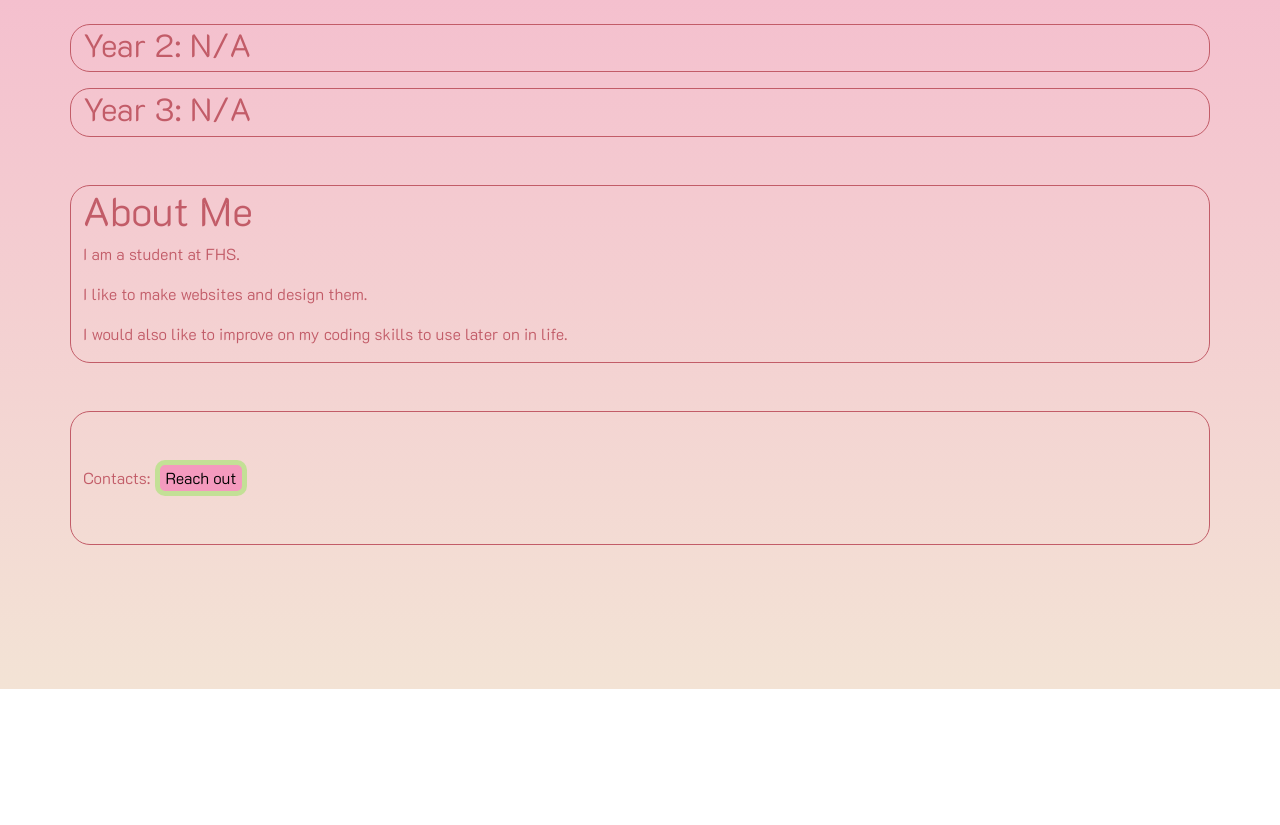
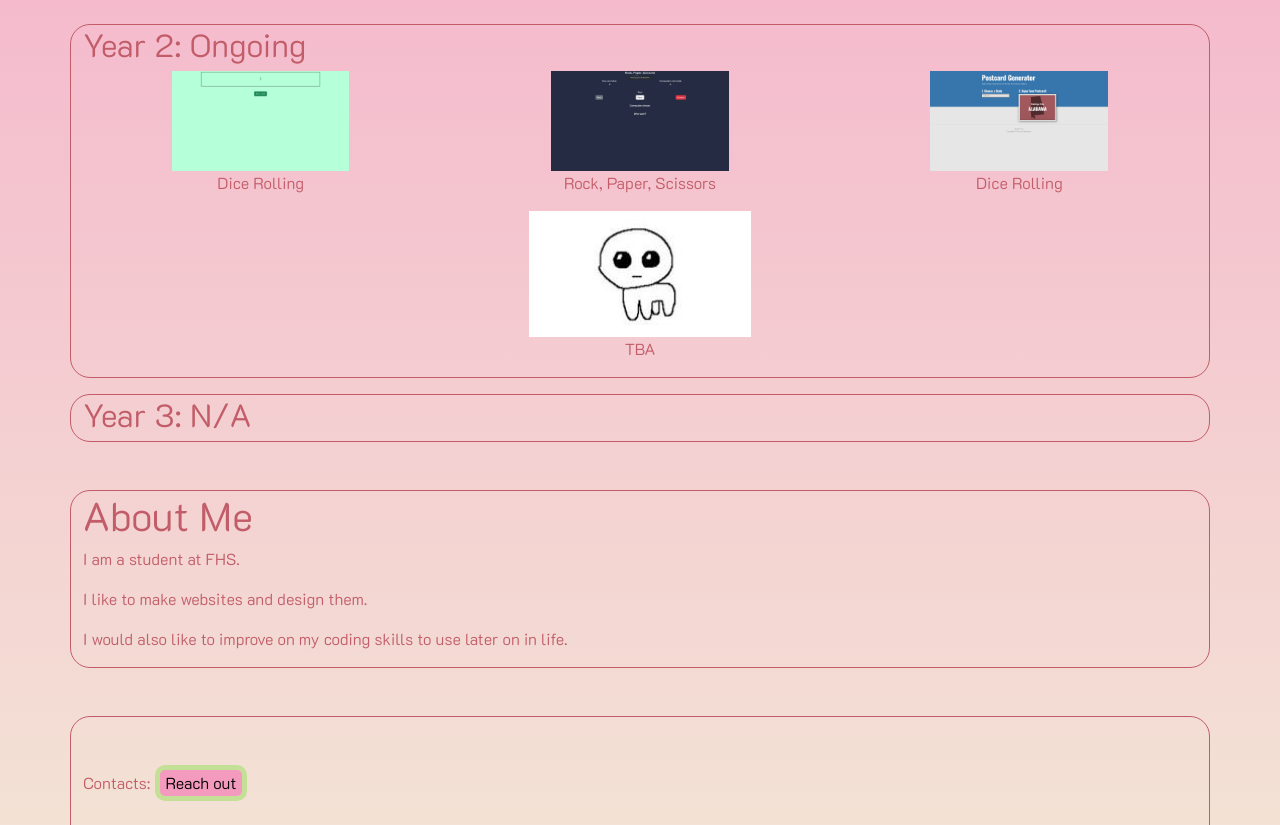
Before and after one commit to Giorios/portfolio2, a website: page index.html in a window 1280 px wide. Shown: the part 1311-2136 px from the top of the page. Before the commit the page ends 2000 px from the top, so only its background shows below. Drawn offline with nearby package versions, Linux system fonts and the light colour scheme.

Commit message:
added new sites

```diff
--- a/index.html
+++ b/index.html
@@ -128,14 +128,14 @@
               /></a>
               <p>First Review Page</p>
             </div>
-            <div class="col" data-aos="fade-up" data-aos-delay="400">
+            <div class="col" data-aos="fade-up" data-aos-delay="500">
               <a
                 href="https://matthaynes.github.io/JankReviews/gioreview/ror2review.html"
                 ><img src="img/review2.png" width="50%"
               /></a>
               <p>Second Review Page</p>
             </div>
-            <div class="col" data-aos="fade-up" data-aos-delay="500">
+            <div class="col" data-aos="fade-up" data-aos-delay="600">
               <a href="https://independent-project-giovannir1.team-124.repl.co/"
                 ><img src="img/merch.png" width="50%"
               /></a>
@@ -143,7 +143,7 @@
             </div>
           </div>
           <div class="row text-center">
-            <div class="col" data-aos="fade-up" data-aos-delay="600">
+            <div class="col" data-aos="fade-up" data-aos-delay="700">
               <a href="https://project.giovannir1.repl.co/"
                 ><img src="img/pie.png" width="20%"
               /></a>
@@ -155,7 +155,35 @@
         <div class="container my-3">
           <div class="row">
             <div class="col">
-              <h2>Year 2: N/A</h2>
+              <h2>Year 2: Ongoing</h2>
+            </div>
+          </div>
+          <div class="row text-center">
+            <div class="col" data-aos="fade-up" data-aos-delay="100">
+              <a href="https://giorios.github.io/Dice/"
+                ><img src="img/adice.PNG" width="50%"
+              /></a>
+              <p>Dice Rolling</p>
+            </div>
+            <div class="col" data-aos="fade-up" data-aos-delay="200">
+              <a href="https://giorios.github.io/rps/"
+                ><img src="img/arps.PNG" width="50%"
+              /></a>
+              <p>Rock, Paper, Scissors</p>
+            </div>
+            <div class="col" data-aos="fade-up" data-aos-delay="300">
+              <a href="https://giorios.github.io/postcard/"
+                ><img src="img/apostcard.PNG" width="50%"
+              /></a>
+              <p>Dice Rolling</p>
+            </div>
+          </div>
+          <div class="row text-center">
+            <div class="col" data-aos="fade-up" data-aos-delay="400">
+              <!-- <a href=""> -->
+                <img src="img/adownload.PNG" width="20%"
+              /></a>
+              <p>TBA</p>
             </div>
           </div>
         </div>
```
Also changed, not shown: img/adice.PNG (added), img/adownload.PNG (added), img/apostcard.PNG (added), img/arps.PNG (added), 2 other files.
